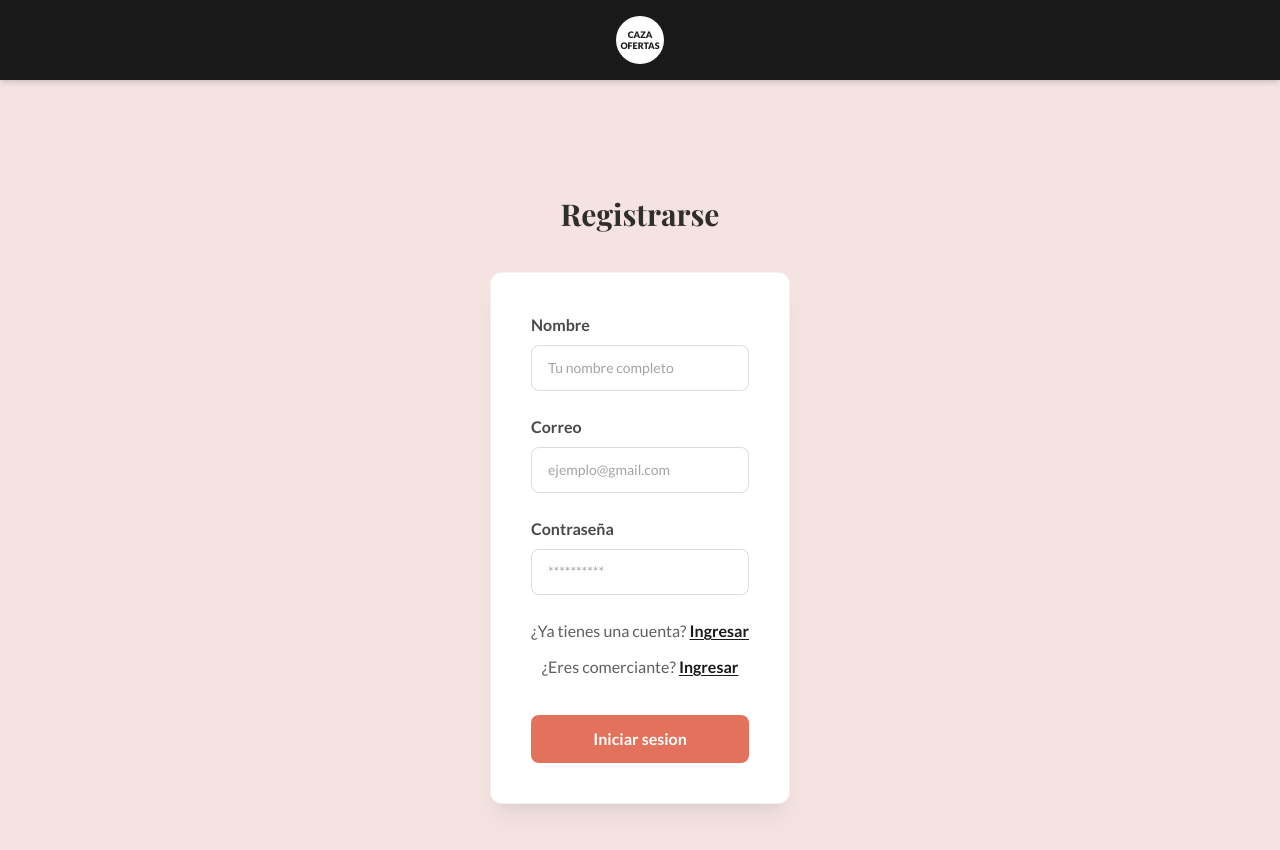
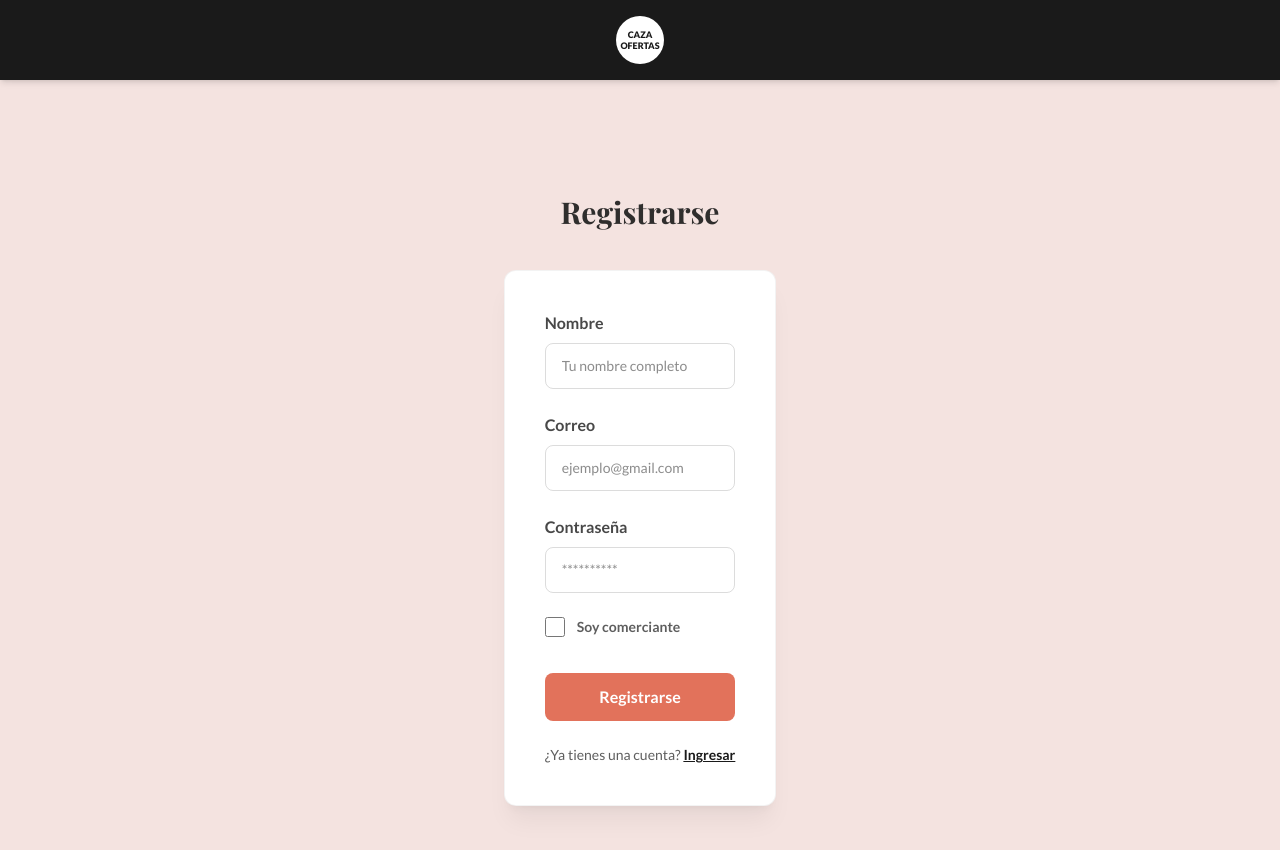
Before and after one commit to angelgsanchez/cazaofertas-multimedia, a Next.js app: page /register in a window 1280 px wide. Shown: the top 850 px of the page. Built offline with nearby package versions, Linux system fonts and the light colour scheme; a web font is replaced by a local one.

Commit message:
logica de authenticaicon

```diff
--- a/src/app/(auth)/login/page.tsx
+++ b/src/app/(auth)/login/page.tsx
@@ -1,78 +1,94 @@
 "use client";
 
+import { useState } from "react";
 import Link from "next/link";
-import { useRouter } from "next/navigation"; // 1. Importamos el hook para navegación
+import { useRouter } from "next/navigation";
 
 export default function LoginPage() {
-  const router = useRouter(); // 2. Inicializamos el router
+  const router = useRouter();
+  const [email, setEmail] = useState("");
+  const [password, setPassword] = useState("");
+  const [error, setError] = useState("");
 
-  // 3. Función para manejar el envío del formulario
-  const handleSubmit = (e: React.FormEvent) => {
-    e.preventDefault(); // Evita que la página se recargue
+  const handleSubmit = async (e: React.FormEvent) => {
+    e.preventDefault();
+    setError("");
 
-    // Aquí podrías añadir lógica de validación en el futuro
+    try {
+      const response = await fetch("/api/login", {
+        method: "POST",
+        headers: { "Content-Type": "application/json" },
+        body: JSON.stringify({ email, password }),
+      });
 
-    router.push("/common"); // 4. Redirige a la ruta del usuario logueado
+      const data = await response.json();
+
+      if (response.ok) {
+        // GUARDAR EN LOCALSTORAGE
+        // Guardamos el objeto convertido a texto para usarlo en cualquier página
+        localStorage.setItem("user_session", JSON.stringify(data.user));
+
+        // Redirigir según el tipo de usuario
+        if (data.user.isMerchant) {
+          router.push("/"); // O la ruta que prefieras
+        } else {
+          router.push("/");
+        }
+      } else {
+        setError(data.error || "Error al iniciar sesión");
+      }
+    } catch (err) {
+      setError("Hubo un problema con la conexión");
+    }
   };
 
   return (
     <div className="flex flex-col items-center justify-center min-h-screen bg-accent p-4 font-sans text-dark">
-
       <h1 className="text-3xl font-bold mb-10 mt-10 text-dark/90">Iniciar sesión</h1>
 
       <div className="w-full max-w-sm bg-white p-10 rounded-xl shadow-xl shadow-dark/5 border border-dark/5">
 
-        {/* 5. Añadimos el onSubmit al formulario */}
+        {error && (
+          <p className="bg-red-100 text-red-600 p-3 rounded-lg text-sm mb-4 text-center font-bold">
+            {error}
+          </p>
+        )}
+
         <form onSubmit={handleSubmit} className="flex flex-col gap-6">
-
           <div className="flex flex-col gap-2">
-            <label htmlFor="email" className="text-[16px] font-bold text-dark/80">
-              Correo
-            </label>
+            <label className="text-[16px] font-bold text-dark/80">Correo</label>
             <input
-              id="email"
               type="email"
+              value={email}
+              onChange={(e) => setEmail(e.target.value)}
               placeholder="ejemplo@gmail.com"
-              className="w-full px-4 py-3 border border-dark/15 rounded-lg text-sm text-dark placeholder:text-dark/40 focus:outline-none focus:ring-2 focus:ring-primary/40 focus:border-primary transition"
+              className="w-full px-4 py-3 border border-dark/15 rounded-lg text-sm focus:ring-2 focus:ring-primary/40 outline-none"
               required
             />
           </div>
 
           <div className="flex flex-col gap-2">
-            <label htmlFor="password" className="text-[16px] font-bold text-dark/80">
-              Contraseña
-            </label>
+            <label className="text-[16px] font-bold text-dark/80">Contraseña</label>
             <input
-              id="password"
               type="password"
+              value={password}
+              onChange={(e) => setPassword(e.target.value)}
               placeholder="**********"
-              className="w-full px-4 py-3 border border-dark/15 rounded-lg text-sm text-dark placeholder:text-dark/40 focus:outline-none focus:ring-2 focus:ring-primary/40 focus:border-primary transition"
+              className="w-full px-4 py-3 border border-dark/15 rounded-lg text-sm focus:ring-2 focus:ring-primary/40 outline-none"
               required
             />
           </div>
 
-          <div className="flex flex-col gap-3 text-center text-base text-dark/70 font-medium">
-            <p>
-              ¿No tienes una cuenta? {' '}
-              <Link href="/register" className="font-bold text-dark hover:text-primary transition-colors underline underline-offset-2">
-                Registrate
-              </Link>
-            </p>
-            <p>
-              ¿Quieres comerciar? {' '}
-              <Link href="/register-merchant" className="font-bold text-dark hover:text-primary transition-colors underline underline-offset-2">
-                Registrate
-              </Link>
-            </p>
+          <button
+            type="submit"
+            className="w-full bg-primary text-white font-bold py-3 rounded-lg text-base hover:brightness-110 active:scale-[0.98] transition-all mt-3"
+          >
+            Iniciar sesión
+          </button>
+
+          <div className="text-center text-sm text-dark/70 font-medium">
+            ¿No tienes una cuenta? <Link href="/register" className="font-bold text-dark underline">Regístrate</Link>
           </div>
-
-          <Link
-            href="/common"
-            className="w-full bg-primary text-white font-bold py-3 rounded-lg text-base hover:brightness-110 active:scale-[0.98] transition-all mt-3 text-center block"
-          >
-            Iniciar sesion
-          </Link>
-
         </form>
       </div>
     </div>
--- a/src/app/(auth)/register/page.tsx
+++ b/src/app/(auth)/register/page.tsx
@@ -1,85 +1,97 @@
-// Ruta: src/app/login/page.tsx
-// Usamos "use client" porque los formularios suelen necesitar interactividad
+// Ruta: src/app/register/page.tsx
 "use client";
 
+import { useState } from "react";
 import Link from "next/link";
 
-export default function LoginPage() {
+export default function RegisterPage() {
+  // Estado para capturar los datos del formulario
+  const [formData, setFormData] = useState({
+    name: "",
+    email: "",
+    password: "",
+    isMerchant: false,
+  });
+
+  const handleSubmit = async (e: React.FormEvent) => {
+    e.preventDefault();
+    // Enviamos los datos a nuestra API interna
+    const response = await fetch("api/register", {
+      method: "POST",
+      headers: { "Content-Type": "application/json" },
+      body: JSON.stringify(formData),
+    });
+
+    console.log(JSON.stringify(formData));
+
+    if (response.ok) {
+      alert("Usuario registrado con éxito en data.txt");
+    }
+  };
+
   return (
-    // 1. Fondo de toda la página (color 'accent' de tu paleta, rosado suave)
     <div className="flex flex-col items-center justify-center min-h-screen bg-accent p-4 font-sans text-dark">
-
-      {/* 2. Título principal fuera de la tarjeta */}
       <h1 className="text-3xl font-bold mb-10 mt-10 text-dark/90">Registrarse</h1>
 
-      {/* 3. La tarjeta blanca principal */}
       <div className="w-full max-w-sm bg-white p-10 rounded-xl shadow-xl shadow-dark/5 border border-dark/5">
+        <form className="flex flex-col gap-6" onSubmit={handleSubmit}>
 
-        <form className="flex flex-col gap-6">
-
-          {/* 4. Campo: Nombre */}
           <div className="flex flex-col gap-2">
-            <label htmlFor="name" className="text-[16px] font-bold text-dark/80">
-              Nombre
-            </label>
+            <label className="text-[16px] font-bold text-dark/80">Nombre</label>
             <input
-              id="name"
               type="text"
+              required
               placeholder="Tu nombre completo"
-              className="w-full px-4 py-3 border border-dark/15 rounded-lg text-sm text-dark placeholder:text-dark/40 focus:outline-none focus:ring-2 focus:ring-primary/40 focus:border-primary transition"
+              className="w-full px-4 py-3 border border-dark/15 rounded-lg text-sm focus:ring-2 focus:ring-primary/40 focus:border-primary outline-none"
+              onChange={(e) => setFormData({...formData, name: e.target.value})}
             />
           </div>
 
-          {/* 4. Campo: Correo */}
           <div className="flex flex-col gap-2">
-            <label htmlFor="email" className="text-[16px] font-bold text-dark/80">
-              Correo
-            </label>
+            <label className="text-[16px] font-bold text-dark/80">Correo</label>
             <input
-              id="email"
               type="email"
+              required
               placeholder="ejemplo@gmail.com"
-              className="w-full px-4 py-3 border border-dark/15 rounded-lg text-sm text-dark placeholder:text-dark/40 focus:outline-none focus:ring-2 focus:ring-primary/40 focus:border-primary transition"
+              className="w-full px-4 py-3 border border-dark/15 rounded-lg text-sm focus:ring-2 focus:ring-primary/40 focus:border-primary outline-none"
+              onChange={(e) => setFormData({...formData, email: e.target.value})}
             />
           </div>
 
-          {/* 5. Campo: Contraseña */}
           <div className="flex flex-col gap-2">
-            <label htmlFor="password" className="text-[16px] font-bold text-dark/80">
-              Contraseña
-            </label>
+            <label className="text-[16px] font-bold text-dark/80">Contraseña</label>
             <input
-              id="password"
               type="password"
+              required
               placeholder="**********"
-              className="w-full px-4 py-3 border border-dark/15 rounded-lg text-sm text-dark placeholder:text-dark/40 focus:outline-none focus:ring-2 focus:ring-primary/40 focus:border-primary transition"
+              className="w-full px-4 py-3 border border-dark/15 rounded-lg text-sm focus:ring-2 focus:ring-primary/40 focus:border-primary outline-none"
+              onChange={(e) => setFormData({...formData, password: e.target.value})}
             />
           </div>
 
-          {/* 6. Enlaces de ayuda (¿No tienes cuenta? / ¿Quieres comerciar?) */}
-          <div className="flex flex-col gap-3 text-center text-base text-dark/70 font-medium">
-            <p>
-              ¿Ya tienes una cuenta? {' '}
-              <Link href="/login" className="font-bold text-dark hover:text-primary transition-colors underline underline-offset-2">
-                Ingresar
-              </Link>
-            </p>
-            <p>
-              ¿Eres comerciante? {' '}
-              <Link href="/login-merchant" className="font-bold text-dark hover:text-primary transition-colors underline underline-offset-2">
-                Ingresar
-              </Link>
-            </p>
+          {/* CHECKBOX: Soy comerciante */}
+          <div className="flex items-center gap-3">
+            <input
+              type="checkbox"
+              id="merchant"
+              className="w-5 h-5 accent-primary cursor-pointer"
+              onChange={(e) => setFormData({...formData, isMerchant: e.target.checked})}
+            />
+            <label htmlFor="merchant" className="text-sm font-bold text-dark/70 cursor-pointer">
+              Soy comerciante
+            </label>
           </div>
 
-          {/* 7. Botón principal (color 'primary' de tu paleta, naranja/coral) */}
-          <Link
-            href="/common"
-            className="w-full bg-primary text-white font-bold py-3 rounded-lg text-base hover:brightness-110 active:scale-[0.98] transition-all mt-3 text-center block"
+          <button
+            type="submit"
+            className="w-full bg-primary text-white font-bold py-3 rounded-lg text-base hover:brightness-110 active:scale-[0.98] transition-all mt-3"
           >
-            Iniciar sesion
-          </Link>
+            Registrarse
+          </button>
 
+          <div className="text-center text-sm text-dark/70">
+            ¿Ya tienes una cuenta? <Link href="/login" className="font-bold text-dark underline">Ingresar</Link>
+          </div>
         </form>
       </div>
     </div>
--- /dev/null
+++ b/src/app/api/login/route.ts
@@ -0,0 +1,34 @@
+import { NextResponse } from "next/server";
+import fs from "fs";
+import path from "path";
+
+export async function POST(request: Request) {
+  const { email: emailInput, password: passwordInput } = await request.json();
+  const filePath = path.join(process.cwd(), "data.txt");
+
+  if (!fs.existsSync(filePath)) {
+    return NextResponse.json({ error: "No hay usuarios registrados" }, { status: 404 });
+  }
+
+  const fileContent = fs.readFileSync(filePath, "utf-8");
+  const lines = fileContent.split("\n");
+
+  // Buscamos línea por línea
+  for (const line of lines) {
+    if (!line.trim()) continue;
+
+    const [email, password, name, isMerchant] = line.split(",");
+
+    if (email === emailInput && password === passwordInput) {
+      return NextResponse.json({
+        user: {
+          name,
+          email,
+          isMerchant: isMerchant === "true",
+        }
+      });
+    }
+  }
+
+  return NextResponse.json({ error: "Credenciales incorrectas" }, { status: 401 });
+}
```
Also changed, not shown: src/app/(Users)/perfil/page.tsx (+8 -2 lines), src/app/api/register/route.ts (added, +21 -0 lines), src/components/layout/Navbar.tsx (+72 -8 lines), data.txt (added).
